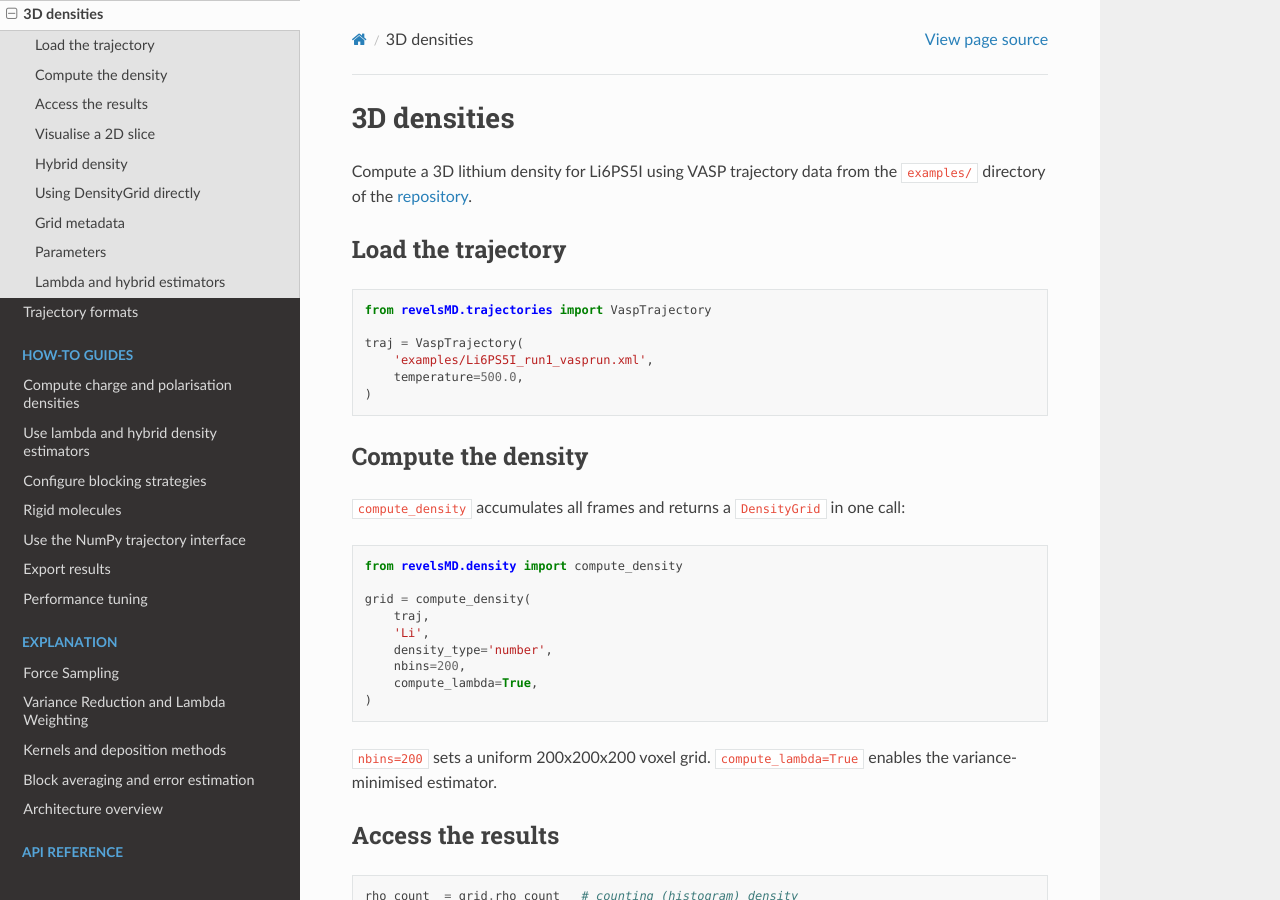
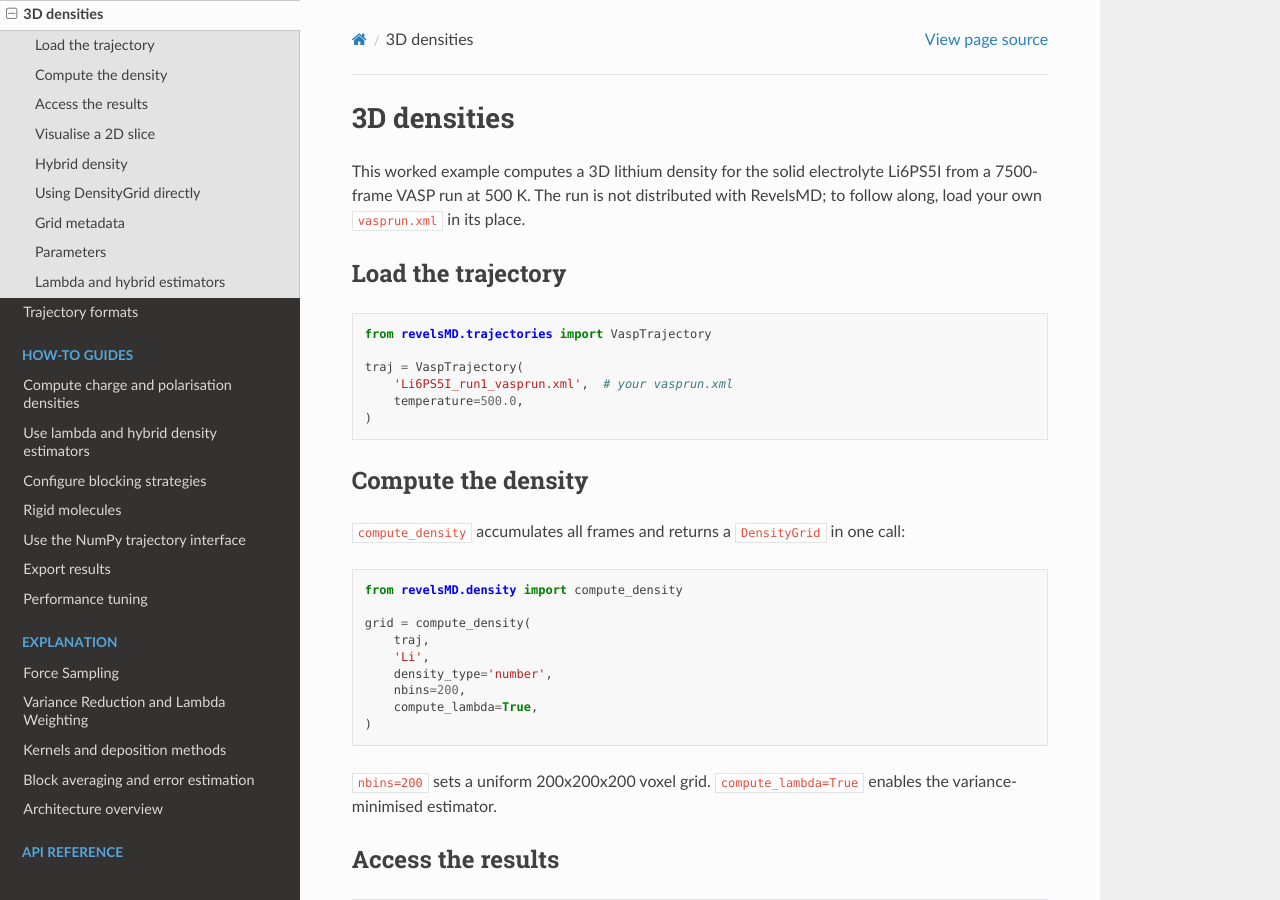
Before and after one commit to user200000/revelsmd, a Sphinx documentation site: the page built from docs/source/tutorials/3d-densities.md, in a window 1280 px wide and 900 px high. Built offline with Sphinx 7.4.7 and the Read the Docs theme 3.1.0, drawn with Linux system fonts in a browser that asks for light colours.

Commit message:
Present the 3D-densities tutorial as a worked example on data not distributed
The tutorial said its Li6PS5I data came from the repository's examples/
directory and loaded examples/Li6PS5I_run1_vasprun.xml, but examples/ is
not tracked, so a reader following it from a clone hit FileNotFoundError.
It now says the 7500-frame, 500 K VASP run is not distributed with
RevelsMD and that readers should load their own vasprun.xml in its place.
The code, figure and discussion are unchanged.

````diff
--- a/docs/source/tutorials/3d-densities.md
+++ b/docs/source/tutorials/3d-densities.md
@@ -1,7 +1,8 @@
 # 3D densities
 
-Compute a 3D lithium density for Li6PS5I using VASP trajectory data from the
-`examples/` directory of the [repository](https://github.com/user200000/revelsmd).
+This worked example computes a 3D lithium density for the solid electrolyte
+Li6PS5I from a 7500-frame VASP run at 500 K. The run is not distributed with
+RevelsMD; to follow along, load your own `vasprun.xml` in its place.
 
 ## Load the trajectory
 
@@ -9,7 +10,7 @@ Compute a 3D lithium density for Li6PS5I using VASP trajectory data from the
 from revelsMD.trajectories import VaspTrajectory
 
 traj = VaspTrajectory(
-    'examples/Li6PS5I_run1_vasprun.xml',
+    'Li6PS5I_run1_vasprun.xml',  # your vasprun.xml
     temperature=500.0,
 )
 ```
````
